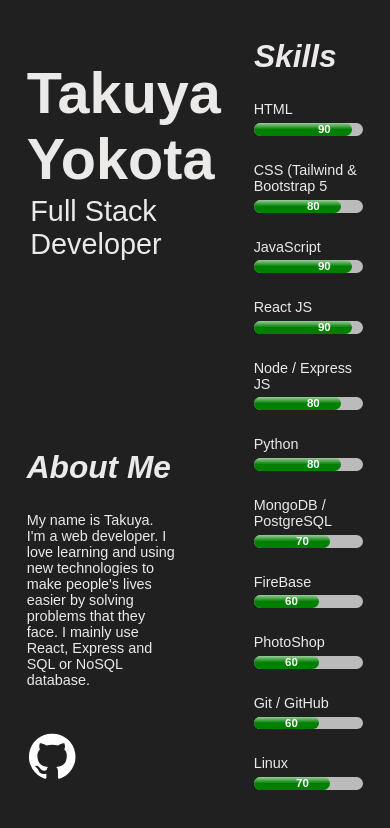
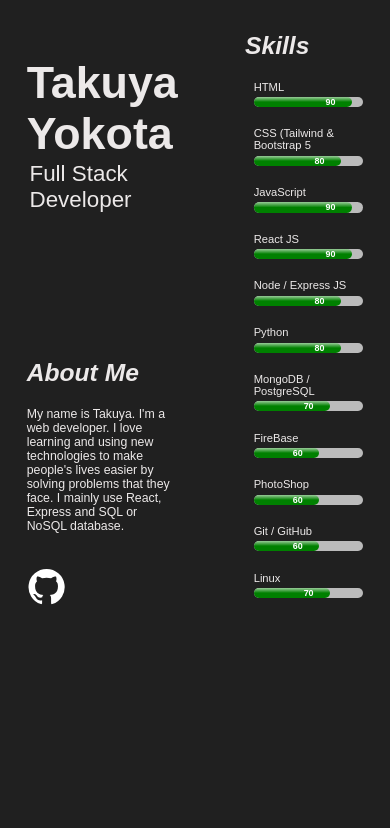
Before and after one commit to takyokota/my-portfolio, a React (Vite) app: page /my-portfolio/about in a window 390 px wide. Shown: the top 828 px of the page. Built offline with nearby package versions, Linux system fonts and the light colour scheme.

Commit message:
fix: font size for small screen

```diff
--- a/src/App.css
+++ b/src/App.css
@@ -21,3 +21,9 @@ body {
     font-size: 90%;
   }
 }
+
+@media only screen and (max-width: 400px) {
+  html {
+    font-size: 70%;
+  }
+}
--- a/src/components/About.css
+++ b/src/components/About.css
@@ -52,3 +52,13 @@
         font-size: 4rem;
     }
 }
+
+@media only screen and (max-width: 400px) {
+    .about-me p {
+        font-size: 1.1rem;
+    }
+
+    .about-title p {
+        font-size: 2rem;
+    }
+}
--- a/src/components/Footer.css
+++ b/src/components/Footer.css
@@ -1,5 +1,5 @@
 .footer-container {
-    margin-left: 5rem;
+    margin-left: 5%;
 }
 
 .footer-container h2 {
@@ -11,6 +11,7 @@
 
 .footer-container p {
     display: inline-block;
+    margin-left: 0.3rem;
     font-size: 1.5rem;
 }
 
@@ -33,6 +34,10 @@
 
 @media only screen and (max-width: 767px) {
     .footer-container p {
-        font-size: 1.5rem;
+        font-size: 1rem;
+    }
+
+    .footer-container button {
+        font-size: 0.8rem;
     }
 }
--- a/src/components/ProjectDetail.css
+++ b/src/components/ProjectDetail.css
@@ -124,3 +124,9 @@
         height: auto;
     }
 }
+
+@media only screen and (max-width: 400px) {
+    .project-detail p {
+        font-size: 1.2rem;
+    }
+}
```
